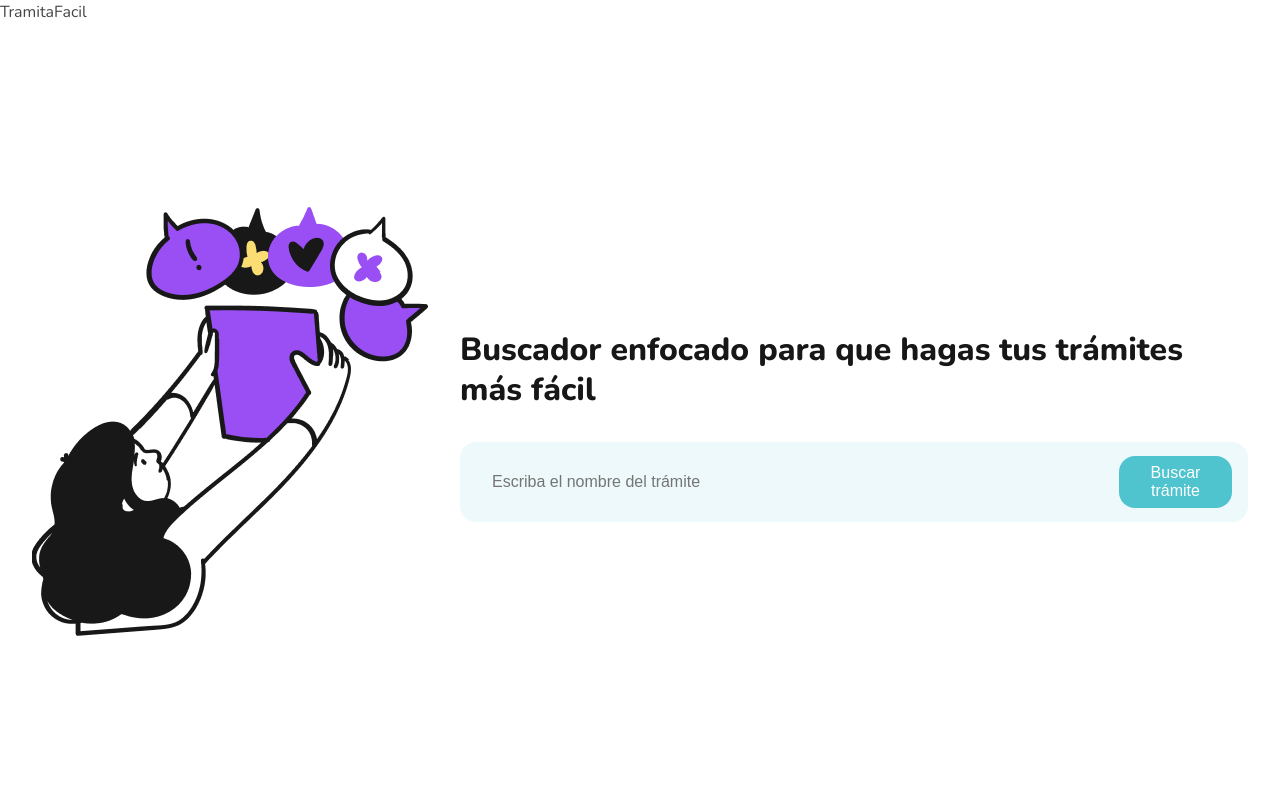
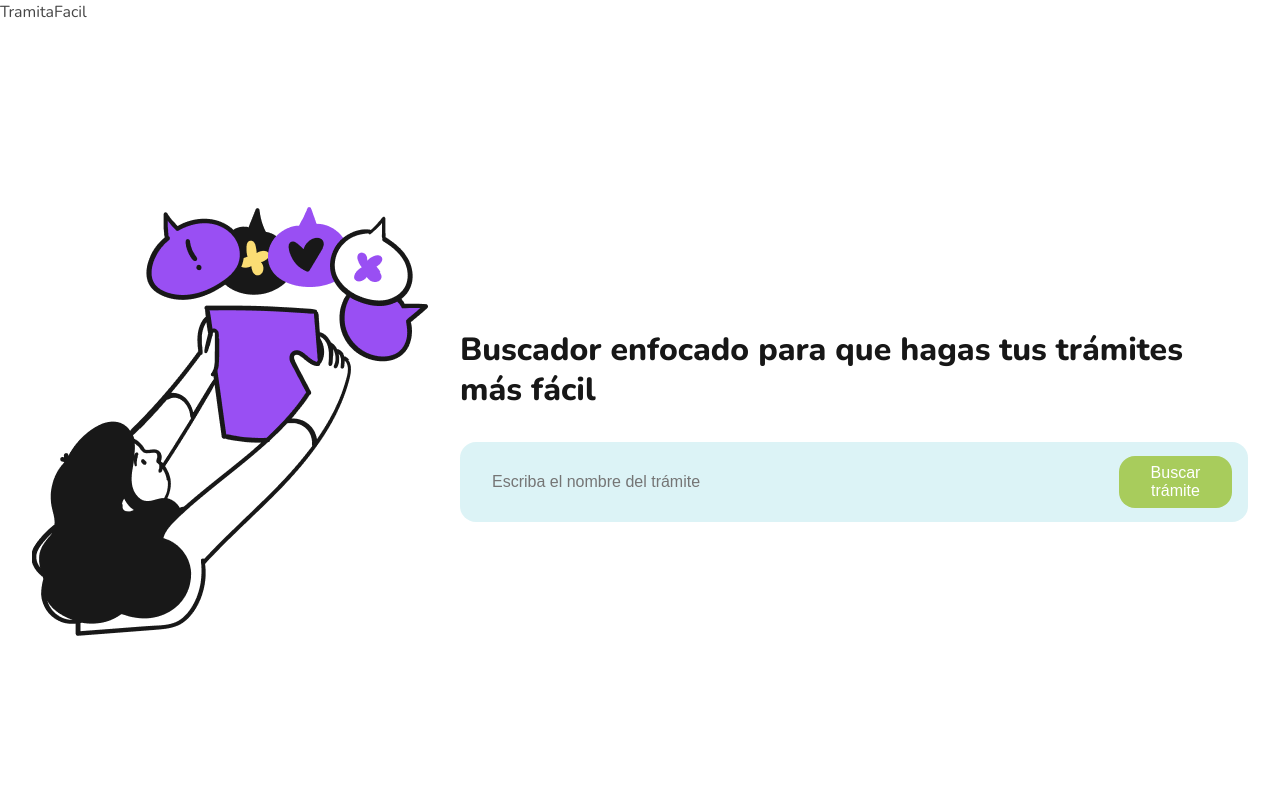
Before and after one commit to cristina-bosa/tramitafacil, a Vue app: page / in a window 1280 px wide. Shown: the top 800 px of the page. Built offline with nearby package versions, Linux system fonts and the light colour scheme.

Commit message:
Changes on css and notfout

```diff
--- a/src/assets/_fonts.css
+++ b/src/assets/_fonts.css
@@ -29,3 +29,7 @@ h3{
 .text-secundary{
   color: var(--secundary);
 }
+
+.text-center{
+  text-align: center;
+}
--- a/src/assets/base.css
+++ b/src/assets/base.css
@@ -5,19 +5,16 @@
   --white-soft: hsla(60, 100%, 100%, 1);
   --white-mute: hsla(60, 100%, 100%, 1);
 
-  --primary: hsl(185, 57%, 56%);
-  --primary-soft: hsla(185, 57%, 56%, 0.1);
-  --primary-mute: hsl(185, 57%, 56%);
+  --primary: hsl(79, 52%, 58%, 1);
+  --primary-soft: hsla(185, 57%, 56%, 0.2);
 
-  --secundary: hsl(267, 87%, 63%);
-  --secundary-soft: hsla(267, 87%, 63%, 0.5);
-  --secundary-mute: hsla(267, 87%, 63%);
+  --secundary: hsl(338, 91%, 65%, 1);
+  --secundary-soft: hsla(338, 91%, 65%, 0.2);
 
   --tertiary: hsl(47, 94%, 72%);
 
   --dark: hsl(0, 0%, 9%);
   --dark-soft: hsla(0, 0%, 9%, 0.8);
-  --dark-mute: hsla(234, 10%, 80%, 1);
 }
 
 /* semantic color variables for this project */
--- a/src/views/NotFound.vue
+++ b/src/views/NotFound.vue
@@ -1,11 +1,8 @@
 <template>
   <section class="error-404">
     <img src="../assets/error-404.png" alt="img-not-found" />
-    <section>
-      <h1 class="text-primary text-black">Error 404 - Página no encontrada</h1>
-      <p>Lo sentimos, la página que estás buscando no existe.</p>
-      <router-link to="/"><button class="btn-primary ">Volver a inicio</button></router-link>
-    </section>
+    <h1 class="text-black text-center">¡Oh no! Parece que perdimos esta página en el laberinto de internet</h1>
+    <router-link to="/"><button class="btn-primary">Volver</button></router-link>
   </section>
 </template>
 <script>
@@ -13,3 +10,14 @@ export default {
   name: "NotFound",
 };
 </script>
+<style scoped>
+.error-404 {
+  display: flex;
+  flex-direction: column;
+  align-items: center;
+  justify-content: center;
+  height: 100vh;
+  width: 100%;
+  gap: 1rem;
+}
+</style>
```
Also changed, not shown: src/assets/error-404.png.
